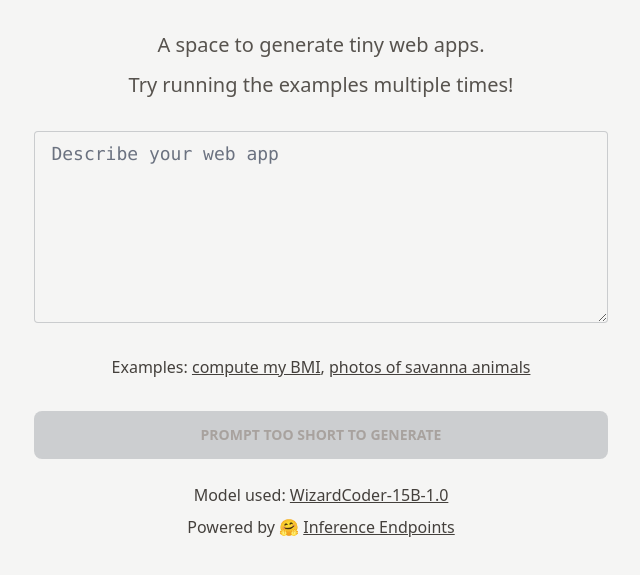
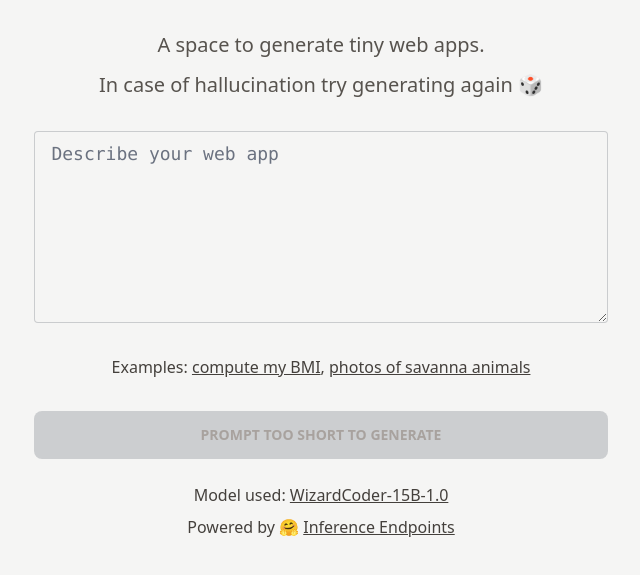
Before and after one commit to jbilcke-hf/webapp-factory-wizardcoder, a website: page public/index.html in a window 1280 px wide. Shown: the part 167-742 px from the top of the page, without its empty margins (319-959 px from the left). Drawn offline with nearby package versions, Linux system fonts and the light colour scheme.

Commit message:
add explanation to compensate for failure cases

```diff
--- a/public/index.html
+++ b/public/index.html
@@ -29,7 +29,7 @@
               : 'text-lg lg:text-xl'"
             >
               <p>A space to generate tiny web apps.</p>
-              <p>Try running the examples multiple times!</p>
+              <p>In case of hallucination try generating again 🎲</p>
             </div>
             <textarea
               name="promptDraft"
```
